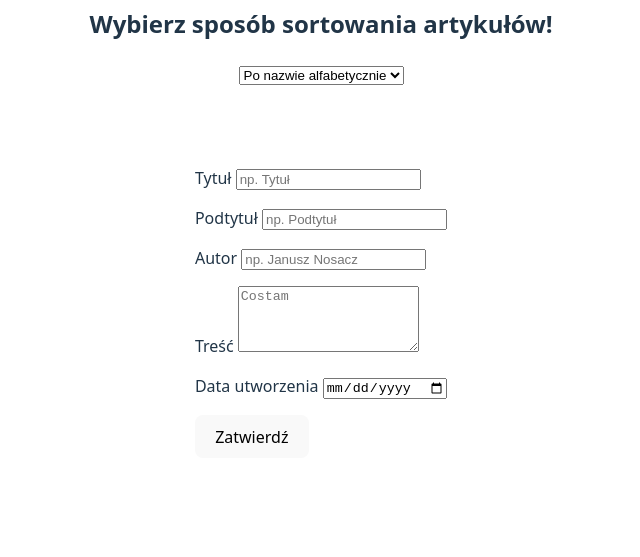
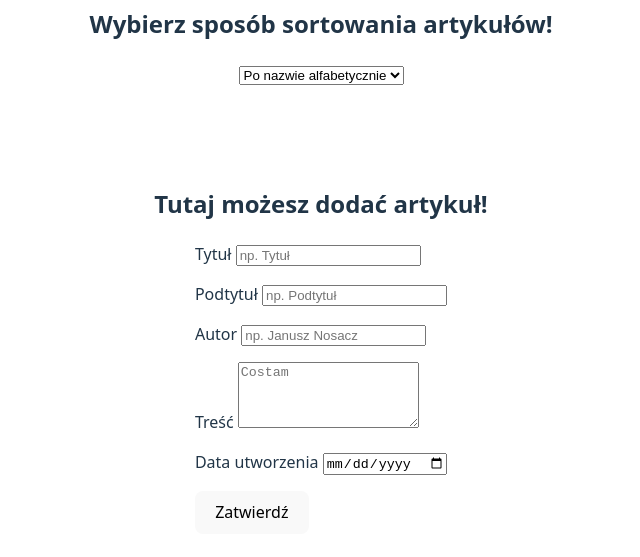
Before and after one commit to Brozi/zadanie_12, a website built with Vite: page index.html in a window 1280 px wide. Shown: the part 119-676 px from the top of the page, without its empty margins (319-959 px from the left). Built offline with nearby package versions, Linux system fonts and the light colour scheme; some packages are replaced by stand-ins of ours; no server answers; the database is empty.

Commit message:
feat add form title

```diff
--- a/index.html
+++ b/index.html
@@ -29,6 +29,7 @@
   </p>
   <div id="app"></div>
   <script type="module" src="/src/main.js"></script>
+  <h2>Tutaj możesz dodać artykuł!</h2>
   <form method="post">
     <label for="title">Tytuł
       <input type="text" id="title" placeholder="np. Tytuł" required>
```
